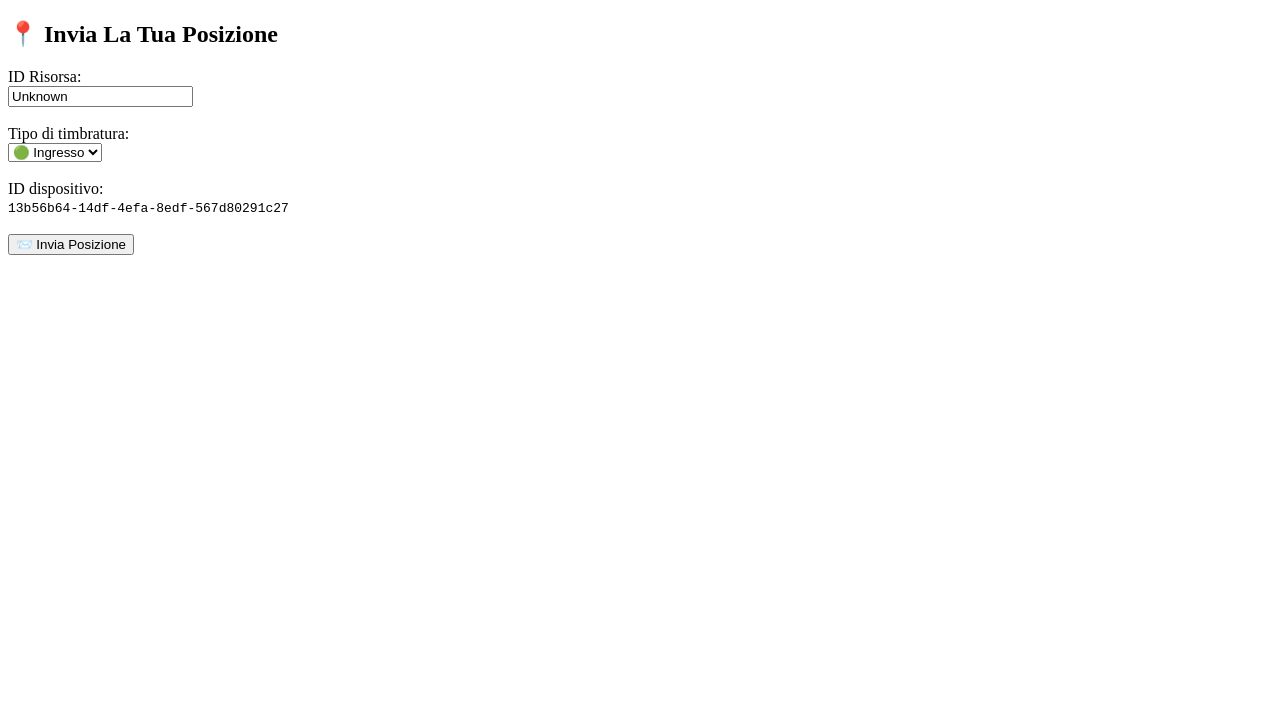
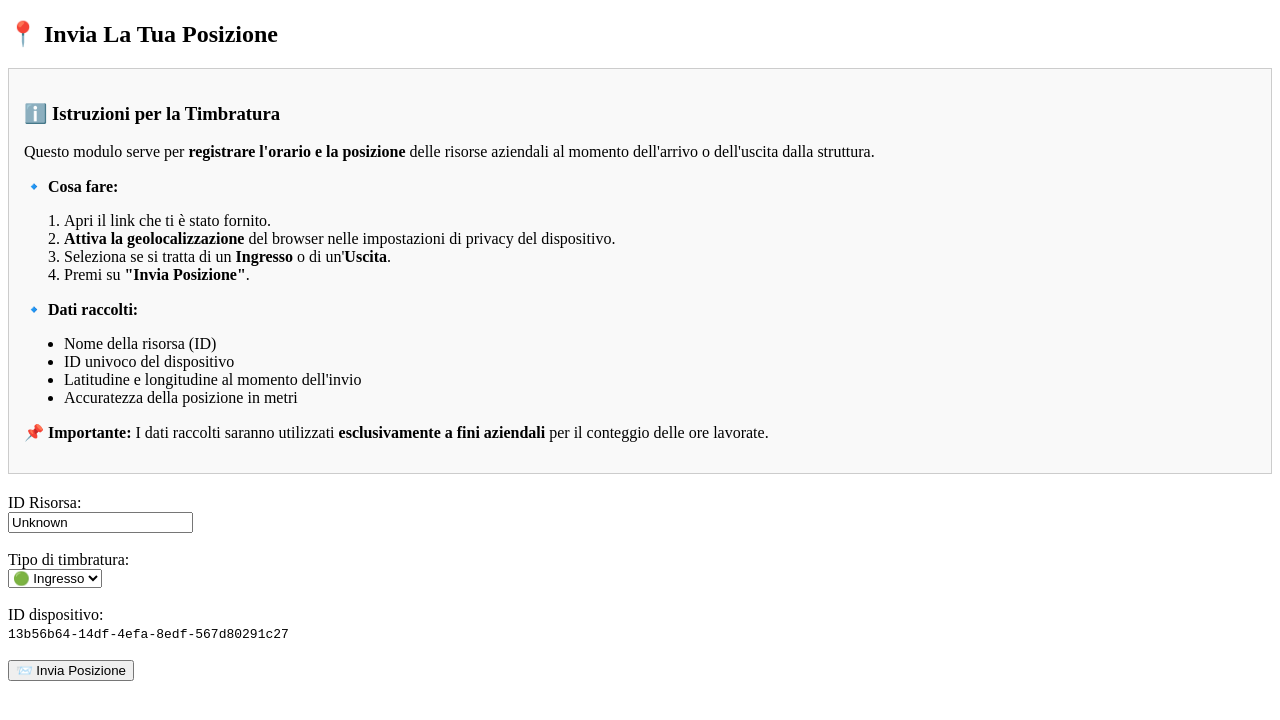
Before and after one commit to costantino0/registropresenzeV2, a plain HTML site: page index.html in a window 1280 px wide. Drawn offline with Linux system fonts and the light colour scheme.

Commit message:
Update index.html

```diff
--- a/index.html
+++ b/index.html
@@ -7,6 +7,29 @@
 </head>
 <body>
   <h2>📍 Invia La Tua Posizione</h2>
+
+  <!-- Istruzioni -->
+  <div style="border: 1px solid #ccc; padding: 15px; margin-bottom: 20px; background-color: #f9f9f9;">
+    <h3>ℹ️ Istruzioni per la Timbratura</h3>
+    <p>
+      Questo modulo serve per <strong>registrare l'orario e la posizione</strong> delle risorse aziendali al momento dell'arrivo o dell'uscita dalla struttura.
+    </p>
+    <p><strong>🔹 Cosa fare:</strong></p>
+    <ol>
+      <li>Apri il link che ti è stato fornito.</li>
+      <li><strong>Attiva la geolocalizzazione</strong> del browser nelle impostazioni di privacy del dispositivo.</li>
+      <li>Seleziona se si tratta di un <strong>Ingresso</strong> o di un'<strong>Uscita</strong>.</li>
+      <li>Premi su <strong>"Invia Posizione"</strong>.</li>
+    </ol>
+    <p><strong>🔹 Dati raccolti:</strong></p>
+    <ul>
+      <li>Nome della risorsa (ID)</li>
+      <li>ID univoco del dispositivo</li>
+      <li>Latitudine e longitudine al momento dell'invio</li>
+      <li>Accuratezza della posizione in metri</li>
+    </ul>
+    <p><strong>📌 Importante:</strong> I dati raccolti saranno utilizzati <strong>esclusivamente a fini aziendali</strong> per il conteggio delle ore lavorate.</p>
+  </div>
 
   <!-- ID dipendente -->
   <label for="name">ID Risorsa:</label><br />
```
